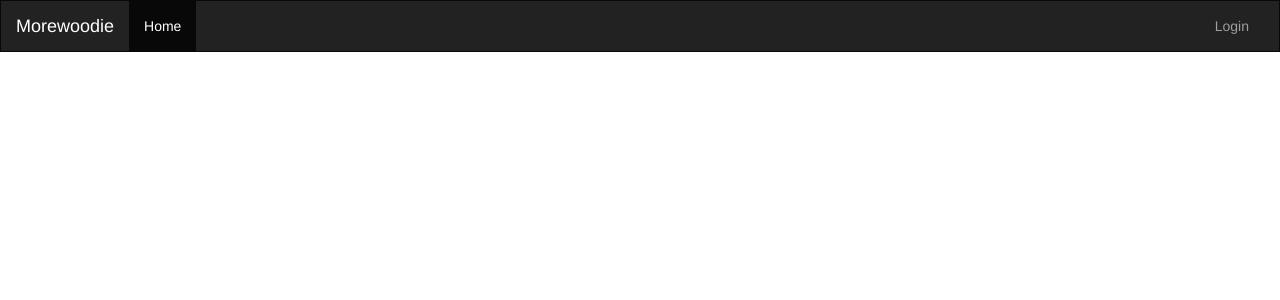
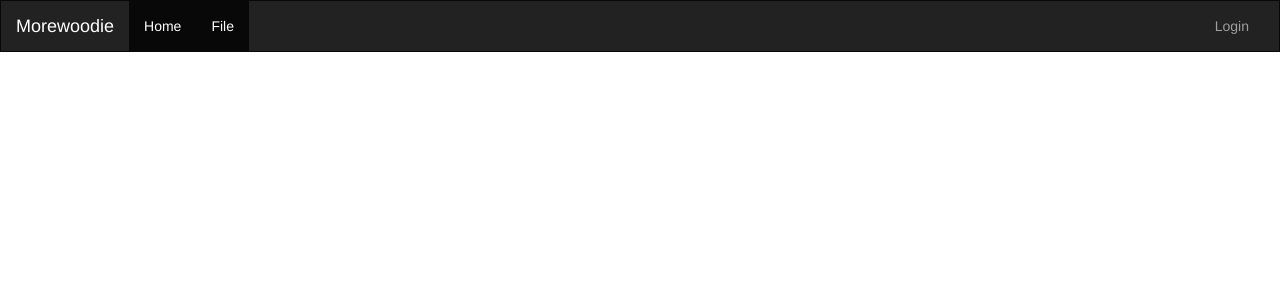
Before and after one commit to yangjuns/MorewoodApt, a PHP site: page /index.php in a window 1280 px wide. Shown: the top 300 px of the page. Run offline with PHP 8.4, Linux system fonts and the light colour scheme; data that the repository does not hold is empty.

Commit message:
Add file tab

```diff
--- a/header.php
+++ b/header.php
@@ -38,6 +38,7 @@ echo <<<HTML
         <div class="collapse navbar-collapse" id="bs-example-navbar-collapse-1">
             <ul class="nav navbar-nav">
                 <li class={$homeClass}><a href="index.php">Home<span class="sr-only">(current)</span></a></li>
+                <li class={$homeClass}><a href="uploads/.index.php">File<span class="sr-only">(current)</span></a></li>
             </ul>
             <ul class="nav navbar-nav navbar-right">
                 {$login}
```
